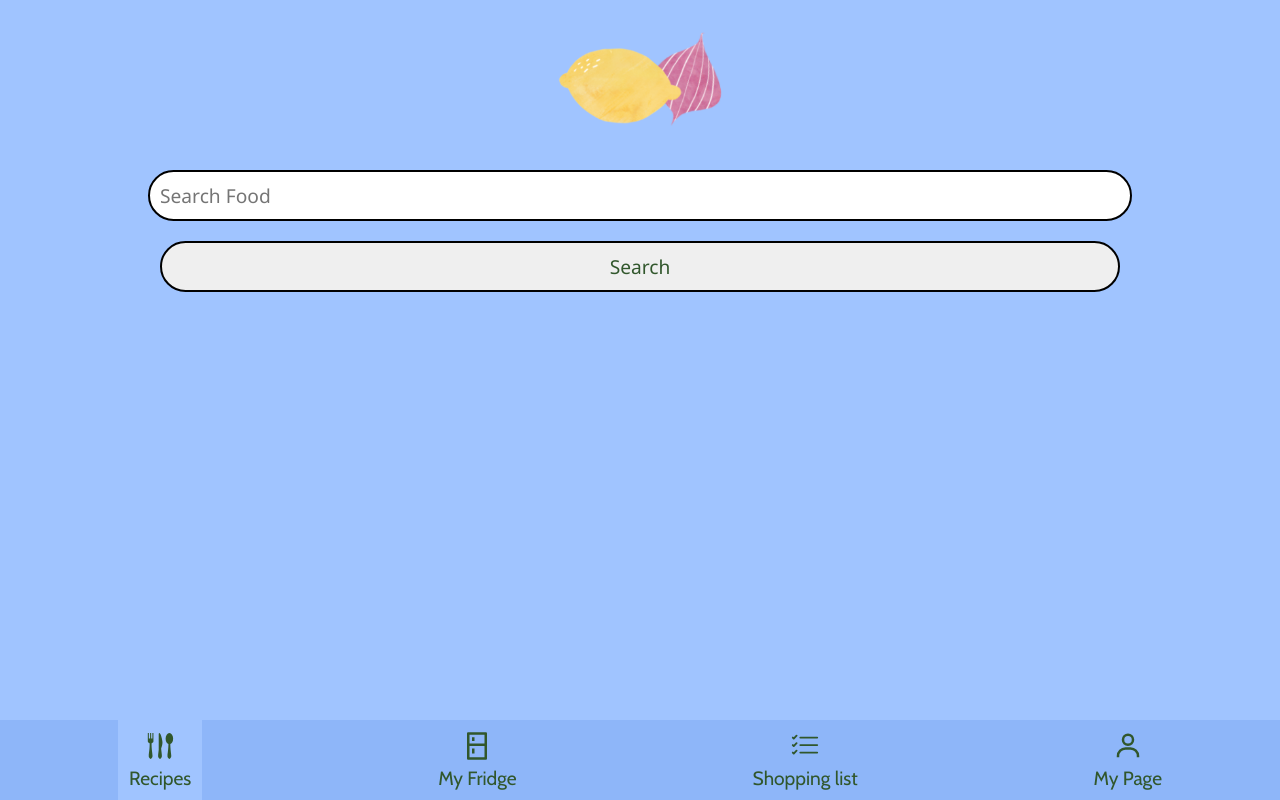
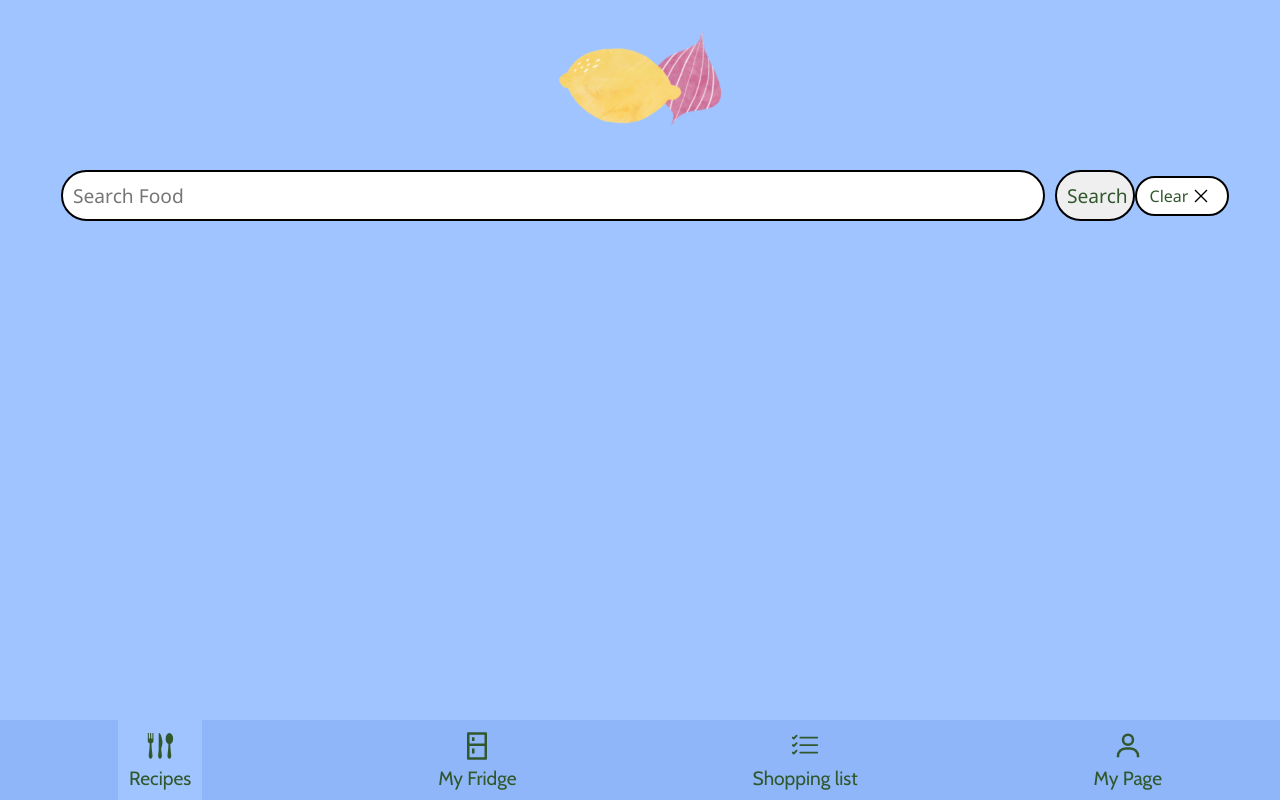
Before and after one commit to mthege/fridgeease, a React (Create React App) app: page /recipes in a window 1280 px wide. Built offline with nearby package versions, Linux system fonts and the light colour scheme.

Commit message:
css recipes

```diff
--- a/src/pages/recipes/Recipes.css
+++ b/src/pages/recipes/Recipes.css
@@ -10,3 +10,35 @@
     white-space: nowrap;
     margin: 0 1rem 0 1rem ;
 }
+
+.search-form{
+    margin: 0;
+    width: 100vw;
+    display: flex;
+    flex-direction: row;
+}
+.clear-search{
+    background: white;
+    border: black solid 2px;
+    border-radius: 20rem;
+    padding: 5px;
+    display: flex;
+    justify-content: center;
+    align-items: center;
+    width: 5rem;
+    margin: 0;
+
+}
+
+.clearBtn{
+    padding: 5px;
+    margin: 0;
+
+}
+
+.search-btn{
+    width: 5rem;
+    margin: 0;
+
+
+}
--- a/src/pages/recipes/Recipes.js
+++ b/src/pages/recipes/Recipes.js
@@ -6,6 +6,8 @@ import Alert from '../../components/Alert/Alert';
 import './Recipes.css'
 import Topbar from '../../components/Topbar/Topbar';
 import Navbar from '../../components/Navbar/Navbar';
+import { GrClose } from 'react-icons/gr';
+
 
 const Recipes = () => {
     const [query, setQuery] = useState("");
@@ -43,10 +45,16 @@ const Recipes = () => {
         getData()
     };
 
+    const clearInput = () => {
+      setRecipes([]);
+      setQuery("");
+    };
+
     return (
       <>
       <Topbar/>
         <div className="App">
+          <div className="recipe-search">
         <form onSubmit={onSubmit} className="search-form">
           {alert !== "" && <Alert alert={alert} />}
           <input
@@ -57,8 +65,16 @@ const Recipes = () => {
             autoComplete="off"
             placeholder="Search Food"
           />
-          <input type="submit" value="Search" />
-        </form>
+          <input className="search-btn" type="submit" value="Search" />
+
+          <div className="clear-search"> Clear
+          <GrClose className="clearBtn" id="clearBtn" onClick={clearInput} />
+          </div>
+         </form>
+         </div>
+
+
+
         <div className="recipes">
           {recipes !== [] &&
             recipes.map(recipe => <Recipe key={uuidv4()} recipe={recipe} />)}
```
